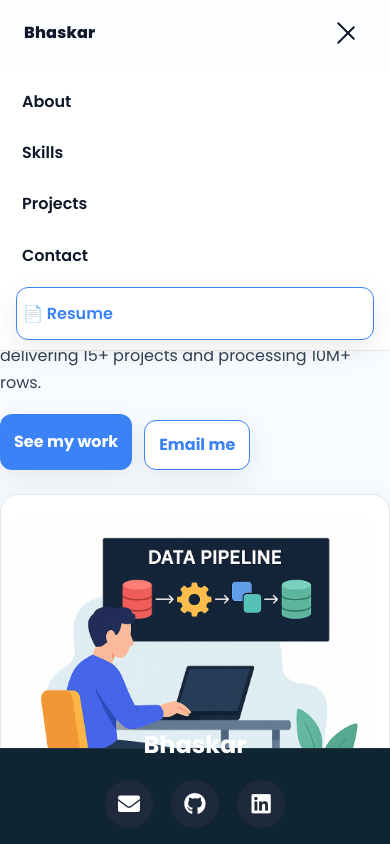
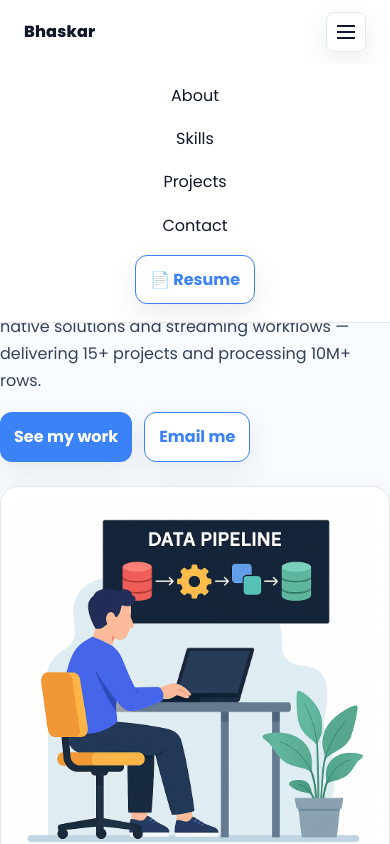
Before and after one commit to bhaskar4297/Portfolio, a plain HTML site: page index.html in a window 390 px wide. Both pictures are taken after a click on the button "Open Menu". Shown: the top 844 px of the page. Drawn offline with Linux system fonts and the light colour scheme.

Commit message:
Update index.html

```diff
--- a/index.html
+++ b/index.html
@@ -6,27 +6,23 @@
   <title>Bhaskar Sinha — Data Engineer</title>
   <meta name="description" content="Bhaskar Sinha · Data Engineer · Cloud ETL · Kafka · Spark · Azure · AWS" />
 
-  <link rel="preconnect" href="https://fonts.gstatic.com" crossorigin>
+  <!-- Google Font -->
   <link href="https://fonts.googleapis.com/css2?family=Poppins:wght@400;600;700;800&display=swap" rel="stylesheet">
-  <!-- Font Awesome for icons -->
-  <link rel="stylesheet" href="https://cdnjs.cloudflare.com/ajax/libs/font-awesome/5.15.4/css/all.min.css"/>
+  <!-- Font Awesome (icons for footer) -->
+  <link rel="stylesheet" href="https://cdnjs.cloudflare.com/ajax/libs/font-awesome/5.15.4/css/all.min.css">
 
   <style>
     :root{
       --bg:#ffffff;
       --t:#0f172a;
       --muted:#334155;
-      --brand:#3b82f6;
+      --brand:#3b82f6;               /* used for the footer too */
       --soft:#eff6ff;
       --card:#ffffff;
       --border:#e5e7eb;
       --radius:18px;
       --shadow:0 10px 30px rgba(2,6,23,.08);
       --maxw:1200px;
-      --footer-h:96px;          /* fixed footer height */
-      --nav-h:66px;             /* sticky header height (approx) */
-      --footer-bg:#0f2531;      /* footer dark */
-      --footer-fg:#e9f2f8;      /* footer text */
     }
 
     *{box-sizing:border-box}
@@ -35,59 +31,79 @@
       margin:0;
       background:linear-gradient(180deg,#f8fbff 0%,#f2f7ff 100%);
       color:var(--t);
-      font:16px/1.7 Poppins,system-ui,-apple-system,Segoe UI,Roboto,Inter,Helvetica,Arial,sans-serif;
-      padding-bottom:var(--footer-h); /* prevent content from being hidden under fixed footer */
+      font:16px/1.7 Poppins,system-ui,-apple-system,Segoe UI,Roboto,Inter,Helvetica,Arial,sans-serif
     }
     a{color:var(--brand);text-decoration:none}
     a:hover{opacity:.9}
 
-    /* Header (sticky) */
+    /* ---------- Header / Nav ---------- */
     header{
-      position:sticky;top:0;z-index:50;
-      background:rgba(255,255,255,.75);
+      position:sticky;top:0;z-index:100;
+      background:rgba(255,255,255,.85);
       backdrop-filter:blur(10px);
-      border-bottom:1px solid var(--border);
+      border-bottom:1px solid var(--border)
     }
     .wrap{max-width:var(--maxw);margin:0 auto;padding:0 24px}
-    .nav{display:flex;align-items:center;justify-content:space-between;min-height:var(--nav-h);}
+    .nav{
+      display:flex;align-items:center;justify-content:space-between;
+      min-height:64px;
+    }
     .logo{font-weight:800;letter-spacing:.2px}
 
-    /* nav links + hamburger */
-    .nav-right{display:flex;align-items:center;gap:20px}
-    .nav-links{display:flex;gap:24px;list-style:none;margin:0;padding:0;align-items:center}
-    .nav-links a{color:var(--t);font-weight:600}
-    .hamburger{
-      display:none;cursor:pointer;border:0;background:transparent;padding:8px;margin-left:8px;
+    /* desktop menu */
+    .menu{
+      display:flex;gap:28px;list-style:none;margin:0;padding:0;align-items:center
     }
-    .hamburger span,.hamburger::before,.hamburger::after{
-      display:block;width:24px;height:2px;background:#0f172a;border-radius:2px;transition:transform .2s ease,opacity .2s ease;
-    }
-    .hamburger::before,.hamburger::after{content:"";position:relative}
-    .hamburger::before{top:-6px}
-    .hamburger::after{top:6px}
-    .hamburger.active span{opacity:0}
-    .hamburger.active::before{transform:translateY(6px) rotate(45deg)}
-    .hamburger.active::after{transform:translateY(-6px) rotate(-45deg)}
+    .menu a{color:var(--t)}
 
     .btn{
       display:inline-flex;align-items:center;gap:8px;background:var(--brand);color:#fff;
-      border:0;padding:10px 14px;border-radius:12px;font-weight:700;box-shadow:var(--shadow);
-      white-space:nowrap;
+      border:0;padding:10px 14px;border-radius:12px;font-weight:700;box-shadow:var(--shadow)
     }
     .btn.ghost{background:#fff;color:var(--brand);border:1px solid var(--brand)}
 
-    /* Sections */
+    /* mobile hamburger */
+    .hamburger{
+      display:none;
+      width:40px;height:40px;border-radius:8px;border:1px solid var(--border);
+      align-items:center;justify-content:center;cursor:pointer;
+      background:#fff;box-shadow:var(--shadow)
+    }
+    .hamburger span{
+      width:18px;height:2px;background:#0f172a;position:relative;display:block
+    }
+    .hamburger span::before,
+    .hamburger span::after{
+      content:"";position:absolute;left:0;width:18px;height:2px;background:#0f172a
+    }
+    .hamburger span::before{top:-6px}
+    .hamburger span::after{top:6px}
+
+    /* mobile menu panel */
+    @media (max-width: 920px){
+      .hamburger{display:flex}
+      .menu{
+        position:absolute;left:0;right:0;top:64px;
+        background:#fff;border-bottom:1px solid var(--border);
+        flex-direction:column;gap:16px;padding:18px 24px;
+        display:none; /* hidden by default */
+      }
+      .menu.show{display:flex}
+    }
+
+    /* ---------- Sections ---------- */
     .section{padding:64px 0}
-
-    /* anchor offset for sticky header */
-    section[id]{scroll-margin-top:calc(var(--nav-h) + 16px);}
 
     /* Hero */
     .hero{display:grid;grid-template-columns:1.1fr .9fr;gap:24px;align-items:center}
     h1{font-size:clamp(36px,6vw,72px);line-height:1.05;margin:0 0 10px}
     .hero p{color:var(--muted);font-size:clamp(16px,1.6vw,18px);max-width:60ch}
     .cta{display:flex;gap:12px;flex-wrap:wrap;margin-top:18px}
-    .art{background:var(--soft);border:1px solid var(--border);border-radius:var(--radius);padding:14px}
+    .media-box{
+      background:#fff;border:1px solid var(--border);border-radius:var(--radius);
+      padding:12px;box-shadow:var(--shadow)
+    }
+    .img-responsive{display:block;max-width:100%;height:auto;border-radius:14px}
 
     /* Section headings */
     .title{font-size:clamp(26px,3.2vw,36px);margin:0 0 22px;position:relative;width:max-content}
@@ -114,86 +130,55 @@
       display:flex;align-items:center;justify-content:center
     }
     .proj .thumb img{
-      width:100%;
-      height:100%;
-      object-fit:contain;
-      padding:10px;
-      background:#f8fafc;
-      border-radius:12px 12px 0 0;
-      display:block;
+      width:100%;height:100%;object-fit:contain;padding:10px;background:#f8fafc;display:block
     }
     .proj .body{padding:14px}
     .proj h3{margin:0 0 6px}
     .tags{display:flex;gap:8px;flex-wrap:wrap;margin-top:8px}
     .tag{padding:6px 10px;border:1px solid var(--border);border-radius:999px;background:#fff;color:#334155;font-size:.9rem}
 
-    /* Generic responsive image helper */
-    .img-responsive{display:block;max-width:100%;height:auto;border-radius:14px;margin-top:10px;}
-    .media-box{background:#fff;border:1px solid var(--border);border-radius:var(--radius);padding:12px;box-shadow:var(--shadow)}
+    /* ---------- Footer ---------- */
+    .site-footer{
+      background:var(--brand);     /* same blue as your highlighted name */
+      color:#fff;text-align:center;
+      padding:40px 20px;margin-top:40px
+    }
+    .site-footer .footer-inner{max-width:800px;margin:0 auto}
+    .site-footer .footer-name{font-size:1.6rem;font-weight:700;margin-bottom:18px}
+    .site-footer .social{
+      display:flex;justify-content:center;gap:24px;margin-bottom:16px
+    }
+    .site-footer .social a{
+      color:#fff;font-size:28px;transition:transform .2s, opacity .2s
+    }
+    .site-footer .social a:hover{transform:scale(1.15);opacity:.9}
+    .copyright{font-size:.95rem;opacity:.95}
 
-    /* Contact card */
-    .contact-card{background:#fff;border:1px solid var(--border);border-radius:16px;box-shadow:var(--shadow);padding:18px}
-    .contact-actions{display:flex;gap:12px;flex-wrap:wrap}
-
-    /* Fixed Footer */
-    .site-footer{
-      position:fixed;left:0;right:0;bottom:0;z-index:40;
-      background:var(--footer-bg);color:var(--footer-fg);
-      height:var(--footer-h);
-      display:flex;align-items:center;
-      border-top:1px solid rgba(255,255,255,.08);
-    }
-    .site-footer .footer-inner{
-      max-width:var(--maxw);margin:0 auto;padding:0 24px;width:100%;
-      display:flex;flex-direction:column;align-items:center;justify-content:center;gap:10px;
-    }
-    .footer-name{margin:0;color:#fff}
-    .social{display:flex;justify-content:center;gap:18px;margin:4px 0;}
-    .social a{
-      display:flex;align-items:center;justify-content:center;
-      width:48px;height:48px;border-radius:50%;
-      background:#1e293b;color:#fff;font-size:22px;
-      transition:all .3s ease; text-decoration:none;
-    }
-    .social a:hover{background:#3b82f6;transform:scale(1.15)}
-    .copyright{margin:0;font-size:.95rem;color:#cfe7f4}
-
-    /* Responsive */
+    /* Responsive tweaks */
     @media (max-width:980px){
       .hero,.about{grid-template-columns:1fr}
       .grid{grid-template-columns:1fr}
       .skills{grid-template-columns:repeat(2,1fr)}
     }
-    /* Make project thumbs a bit taller on small screens for readability */
     @media (max-width:640px){
       .proj .thumb{ aspect-ratio:4/3; }
-    }
-
-    /* Mobile nav: show hamburger, collapse links */
-    @media (max-width:860px){
-      .hamburger{display:block}
-      .nav-right{gap:8px}
-      .nav-links{
-        position:absolute;left:0;right:0;top:var(--nav-h);
-        background:#ffffff;border-bottom:1px solid var(--border);
-        display:none;flex-direction:column;align-items:flex-start;gap:0;padding:10px 16px;
-      }
-      .nav-links.open{display:flex}
-      .nav-links li{list-style:none;width:100%}
-      .nav-links a{display:block;padding:12px 6px}
-      .btn.ghost{margin-top:6px}
+      .site-footer .footer-name{font-size:1.35rem}
+      .site-footer .social a{font-size:24px}
     }
   </style>
 </head>
 <body>
 
-  <!-- HEADER -->
+  <!-- Header / Nav -->
   <header>
     <div class="wrap nav">
       <div class="logo">Bhaskar</div>
-      <div class="nav-right">
-        <button class="hamburger" id="hamburger" aria-label="Open menu"><span></span></button>
-        <ul class="nav-links" id="navLinks">
+
+      <button class="hamburger" aria-label="Open Menu" id="hamburger">
+        <span></span>
+      </button>
+
+      <ul class="menu" id="menu">
         <li><a href="#about">About</a></li>
         <li><a href="#skills">Skills</a></li>
         <li><a href="#projects">Projects</a></li>
@@ -201,23 +186,20 @@
         <li><a class="btn ghost" href="./BHASKAR_SINHA_DE_2025.pdf" download>📄 Resume</a></li>
       </ul>
     </div>
-    </div>
   </header>
 
-  <!-- MAIN -->
   <main class="wrap section">
-
     <!-- HERO -->
     <section class="hero" id="home">
       <div>
         <h1>Hi, <br>I'm <span style="color:var(--brand)">Bhaskar</span><br>Data Engineer</h1>
-        <p><b>AWS Certified Data Engineer</b> with 4+ years’ experience building ETL/ELT pipelines, cloud-native solutions and streaming workflows, delivering 15+ projects and processing 10M+ rows.</p>
+        <p><b>AWS Certified Data Engineer</b> with 4+ years’ experience building ETL/ELT pipelines, cloud-native solutions and streaming workflows — delivering 15+ projects and processing 10M+ rows.</p>
         <div class="cta">
           <a class="btn" href="#projects">See my work</a>
           <a class="btn ghost" href="mailto:bhaskarsinhauk@gmail.com">Email me</a>
         </div>
       </div>
-      <div class="art media-box" aria-hidden="true">
+      <div class="media-box" aria-hidden="true">
         <img src="./1.png" alt="Hero illustration" class="img-responsive">
       </div>
     </section>
@@ -242,22 +224,22 @@
     <section id="skills" class="section">
       <h2 class="title">Skills</h2>
       <div class="skills">
-        <div class="skill"><img alt="Python" src="https://cdn.jsdelivr.net/gh/devicons/devicon/icons/python/python-original.svg"><span>Python</span></div>
-        <div class="skill"><img alt="PostgreSQL" src="https://cdn.jsdelivr.net/gh/devicons/devicon/icons/postgresql/postgresql-original.svg"><span>PostgreSQL</span></div>
-        <div class="skill"><img alt="Spark" src="https://cdn.jsdelivr.net/gh/devicons/devicon/icons/apachespark/apachespark-original.svg"><span>Spark</span></div>
-        <div class="skill"><img alt="AWS" src="https://cdn.jsdelivr.net/gh/devicons/devicon/icons/amazonwebservices/amazonwebservices-original-wordmark.svg"><span>AWS</span></div>
-        <div class="skill"><img alt="Azure" src="https://cdn.jsdelivr.net/gh/devicons/devicon/icons/azure/azure-original.svg"><span>Azure</span></div>
-        <div class="skill"><img alt="Databricks" src="https://cdn.jsdelivr.net/gh/simple-icons/simple-icons/icons/databricks.svg"><span>Databricks</span></div>
-        <div class="skill"><img alt="Kafka" src="https://cdn.jsdelivr.net/gh/devicons/devicon/icons/apachekafka/apachekafka-original.svg"><span>Kafka</span></div>
-        <div class="skill"><img alt="Airflow" src="https://cdn.jsdelivr.net/gh/devicons/devicon/icons/apacheairflow/apacheairflow-original.svg"><span>Airflow</span></div>
-        <div class="skill"><img alt="Docker" src="https://cdn.jsdelivr.net/gh/devicons/devicon/icons/docker/docker-original.svg"><span>Docker</span></div>
+        <div class="skill"><img alt="Python"      src="https://cdn.jsdelivr.net/gh/devicons/devicon/icons/python/python-original.svg"><span>Python</span></div>
+        <div class="skill"><img alt="PostgreSQL"  src="https://cdn.jsdelivr.net/gh/devicons/devicon/icons/postgresql/postgresql-original.svg"><span>PostgreSQL</span></div>
+        <div class="skill"><img alt="Spark"       src="https://cdn.jsdelivr.net/gh/devicons/devicon/icons/apachespark/apachespark-original.svg"><span>Spark</span></div>
+        <div class="skill"><img alt="AWS"         src="https://cdn.jsdelivr.net/gh/devicons/devicon/icons/amazonwebservices/amazonwebservices-original-wordmark.svg"><span>AWS</span></div>
+        <div class="skill"><img alt="Azure"       src="https://cdn.jsdelivr.net/gh/devicons/devicon/icons/azure/azure-original.svg"><span>Azure</span></div>
+        <div class="skill"><img alt="Databricks"  src="https://upload.wikimedia.org/wikipedia/commons/4/40/Databricks_Logo.png"><span>Databricks</span></div>
+        <div class="skill"><img alt="Kafka"       src="https://cdn.jsdelivr.net/gh/devicons/devicon/icons/apachekafka/apachekafka-original.svg"><span>Kafka</span></div>
+        <div class="skill"><img alt="Airflow"     src="https://cdn.jsdelivr.net/gh/devicons/devicon/icons/apacheairflow/apacheairflow-original.svg"><span>Airflow</span></div>
+        <div class="skill"><img alt="Docker"      src="https://cdn.jsdelivr.net/gh/devicons/devicon/icons/docker/docker-original.svg"><span>Docker</span></div>
 
-        <div class="skill"><img alt="Hadoop" src="https://cdn.jsdelivr.net/gh/devicons/devicon/icons/hadoop/hadoop-original.svg"><span>Hadoop</span></div>
-        <div class="skill"><img alt="SQL" src="https://cdn.jsdelivr.net/gh/devicons/devicon/icons/mysql/mysql-original.svg"><span>SQL</span></div>
-        <div class="skill"><img alt="Power BI" src="https://upload.wikimedia.org/wikipedia/commons/c/cf/New_Power_BI_Logo.svg"><span>Power BI</span></div>
-        <div class="skill"><img alt="Snowflake" src="https://upload.wikimedia.org/wikipedia/commons/f/ff/Snowflake_Logo.svg"><span>Snowflake</span></div>
-        <div class="skill"><img alt="Kubernetes" src="https://cdn.jsdelivr.net/gh/devicons/devicon/icons/kubernetes/kubernetes-original.svg"><span>Kubernetes</span></div>
-        <div class="skill"><img alt="GitHub" src="https://cdn.jsdelivr.net/gh/devicons/devicon/icons/github/github-original.svg"><span>GitHub</span></div>
+        <div class="skill"><img alt="Hadoop"      src="https://cdn.jsdelivr.net/gh/devicons/devicon/icons/hadoop/hadoop-original.svg"><span>Hadoop</span></div>
+        <div class="skill"><img alt="SQL"         src="https://cdn.jsdelivr.net/gh/devicons/devicon/icons/mysql/mysql-original.svg"><span>SQL</span></div>
+        <div class="skill"><img alt="Power BI"    src="https://upload.wikimedia.org/wikipedia/commons/c/cf/New_Power_BI_Logo.svg"><span>Power BI</span></div>
+        <div class="skill"><img alt="Snowflake"   src="https://upload.wikimedia.org/wikipedia/commons/f/ff/Snowflake_Logo.svg"><span>Snowflake</span></div>
+        <div class="skill"><img alt="Kubernetes"  src="https://cdn.jsdelivr.net/gh/devicons/devicon/icons/kubernetes/kubernetes-original.svg"><span>Kubernetes</span></div>
+        <div class="skill"><img alt="GitHub"      src="https://cdn.jsdelivr.net/gh/devicons/devicon/icons/github/github-original.svg"><span>GitHub</span></div>
       </div>
     </section>
 
@@ -265,15 +247,14 @@
     <section id="projects" class="section">
       <h2 class="title">Projects</h2>
       <div class="grid">
-
         <article class="proj">
           <div class="thumb"><img src="kafka.png" alt="Kafka Streaming"></div>
           <div class="body">
-            <h3>Kafka-Based Stock Market Streaming and Analytics Pipeline</h3>
-            <p>Real-time stock market data pipeline using Kafka on AWS EC2, with storage in S3 and analytics via Glue &amp; Athena.</p>
+            <h3>Kafka-Based Stock Market Streaming & Analytics</h3>
+            <p>Real-time stock market data pipeline using Kafka on AWS EC2, with storage in S3 and analytics via Glue & Athena.</p>
             <div class="tags">
               <span class="tag">Kafka</span><span class="tag">AWS Glue</span><span class="tag">AWS</span>
-              <a class="btn" style="margin-left:auto" href="https://github.com/bhaskar4297/Kafka-Based-Stock-Market-Streaming-and-Analytics-Pipeline" target="_blank">Repo →</a>
+              <a class="btn" style="margin-left:auto" href="https://github.com/bhaskar4297/Kafka-Based-Stock-Market-Streaming-and-Analytics-Pipeline" target="_blank" rel="noopener">Repo →</a>
             </div>
           </div>
         </article>
@@ -285,7 +266,7 @@
             <p>Full-stack agentic chatbot (Streamlit + FastAPI) with Groq/DeepSeek models, LangGraph tools, and Docker + CI/CD.</p>
             <div class="tags">
               <span class="tag">FastAPI</span><span class="tag">Docker</span><span class="tag">Python</span><span class="tag">CI/CD</span>
-              <a class="btn" style="margin-left:auto" href="https://github.com/bhaskar4297/Personal_AI_Agent_Chatbot_With_FASTAPI" target="_blank">Repo →</a>
+              <a class="btn" style="margin-left:auto" href="https://github.com/bhaskar4297/Personal_AI_Agent_Chatbot_With_FASTAPI" target="_blank" rel="noopener">Repo →</a>
             </div>
           </div>
         </article>
@@ -297,7 +278,7 @@
             <p>Twitter → S3 → Spark → Redshift for analytics.</p>
             <div class="tags">
               <span class="tag">Airflow</span><span class="tag">AWS</span><span class="tag">ETL</span>
-              <a class="btn" style="margin-left:auto" href="https://github.com/bhaskar4297/twitter-airflow-data-engineering-project" target="_blank">Repo →</a>
+              <a class="btn" style="margin-left:auto" href="https://github.com/bhaskar4297/twitter-airflow-data-engineering-project" target="_blank" rel="noopener">Repo →</a>
             </div>
           </div>
         </article>
@@ -309,7 +290,7 @@
             <p>OSM → Osmium → PostgreSQL/PostGIS → Django API → AWS Elastic Beanstalk.</p>
             <div class="tags">
               <span class="tag">Django</span><span class="tag">PostgreSQL</span><span class="tag">ETL</span>
-              <a class="btn" style="margin-left:auto" href="https://github.com/bhaskar4297/Overpass-Microservice-Architecture-Design-Freelance-2024-" target="_blank">Repo →</a>
+              <a class="btn" style="margin-left:auto" href="https://github.com/bhaskar4297/Overpass-Microservice-Architecture-Design-Freelance-2024-" target="_blank" rel="noopener">Repo →</a>
             </div>
           </div>
         </article>
@@ -318,10 +299,10 @@
           <div class="thumb"><img src="spotify.png" alt="Spotify Classification"></div>
           <div class="body">
             <h3>Spotify Classification Problem</h3>
-            <p>Spotify Data → Feature Engineering → ML Models → Popularity &amp; Genre Prediction.</p>
+            <p>Spotify Data → Feature Engineering → ML Models → Popularity & Genre Prediction.</p>
             <div class="tags">
               <span class="tag">ML Models</span><span class="tag">Feature Engineering</span><span class="tag">LSTM</span>
-              <a class="btn" style="margin-left:auto" href="https://github.com/bhaskar4297/Machine-Learning" target="_blank">Repo →</a>
+              <a class="btn" style="margin-left:auto" href="https://github.com/bhaskar4297/Machine-Learning" target="_blank" rel="noopener">Repo →</a>
             </div>
           </div>
         </article>
@@ -329,35 +310,21 @@
         <article class="proj">
           <div class="thumb"><img src="bitcoin.png" alt="Bitcoin Price Prediction"></div>
           <div class="body">
-            <h3>Ersan Duran (Predicting Bitcoin)</h3>
+            <h3>Ersan Duran — Predicting Bitcoin</h3>
             <p>Bitcoin Price Data → Time-Series Preprocessing → Regression Models → Price Prediction.</p>
             <div class="tags">
               <span class="tag">ML Models</span><span class="tag">Regression</span><span class="tag">ETL</span>
-              <a class="btn" style="margin-left:auto" href="https://github.com/bhaskar4297/ML-Predicting-Bitcoin-Price" target="_blank">Repo →</a>
+              <a class="btn" style="margin-left:auto" href="https://github.com/bhaskar4297/ML-Predicting-Bitcoin-Price" target="_blank" rel="noopener">Repo →</a>
             </div>
           </div>
         </article>
-
       </div>
     </section>
-
-    <!-- CONTACT -->
-    <section id="contact" class="section">
-      <h2 class="title">Contact</h2>
-      <div class="contact-card">
-        <p>Prefer email? <b><a href="mailto:bhaskarsinhauk@gmail.com">bhaskarsinhauk@gmail.com</a></b></p>
-        <div class="contact-actions">
-          <a class="btn" href="mailto:bhaskarsinhauk@gmail.com?subject=Hello%20Bhaskar">📧 Email</a>
-          <a class="btn ghost" href="https://www.linkedin.com/in/bhaskarsinha4297/" target="_blank" rel="noopener">💼 LinkedIn</a>
-          <a class="btn ghost" href="https://github.com/bhaskar4297" target="_blank" rel="noopener">💻 GitHub</a>
-        </div>
-      </div>
-    </section>
-
   </main>
 
-  <!-- FIXED FOOTER -->
-  <footer class="site-footer" role="contentinfo">
+  <!-- CONTACT / FOOTER -->
+  <section id="contact" class="section" style="padding-top:0;">
+    <footer class="site-footer">
       <div class="footer-inner">
         <h2 class="footer-name">Bhaskar</h2>
         <div class="social">
@@ -368,41 +335,22 @@
         <p class="copyright">© <span id="year-footer"></span> All rights reserved</p>
       </div>
     </footer>
+  </section>
 
   <script>
-    // Set current year in footer
+    // Current year in footer
     document.getElementById('year-footer').textContent = new Date().getFullYear();
 
-    // Mobile nav toggle
+    // Mobile menu toggle
     const hamburger = document.getElementById('hamburger');
-    const navLinks = document.getElementById('navLinks');
+    const menu = document.getElementById('menu');
     hamburger.addEventListener('click', () => {
-      hamburger.classList.toggle('active');
-      navLinks.classList.toggle('open');
-    });
-    // Close menu after clicking a link (mobile)
-    navLinks.querySelectorAll('a[href^="#"]').forEach(a=>{
-      a.addEventListener('click', ()=> {
-        hamburger.classList.remove('active');
-        navLinks.classList.remove('open');
-      });
+      menu.classList.toggle('show');
     });
 
-    // Smooth scroll with sticky-header offset (robust fallback)
-    document.querySelectorAll('a[href^="#"]').forEach(link => {
-      link.addEventListener('click', e => {
-        const id = link.getAttribute('href').slice(1);
-        if (!id) return;
-        const target = document.getElementById(id);
-        if (!target) return;
-        // Let native smooth scroll run if the link is in-page and no JS needed
-        // but ensure offset if required:
-        e.preventDefault();
-        const header = document.querySelector('header');
-        const offset = (header?.offsetHeight || 0) + 16;
-        const y = target.getBoundingClientRect().top + window.pageYOffset - offset;
-        window.scrollTo({ top: y, behavior: 'smooth' });
-      });
+    // Close mobile menu after clicking a link
+    [...menu.querySelectorAll('a')].forEach(a => {
+      a.addEventListener('click', () => menu.classList.remove('show'));
     });
   </script>
 </body>
```
Lines whose indentation alone changed are shown as unchanged.
